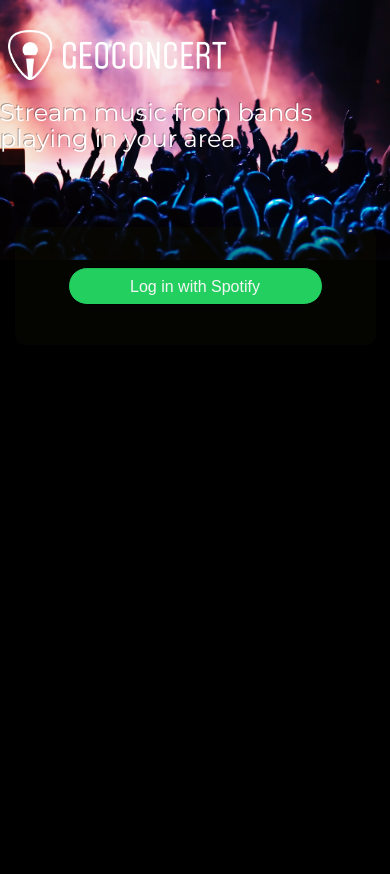
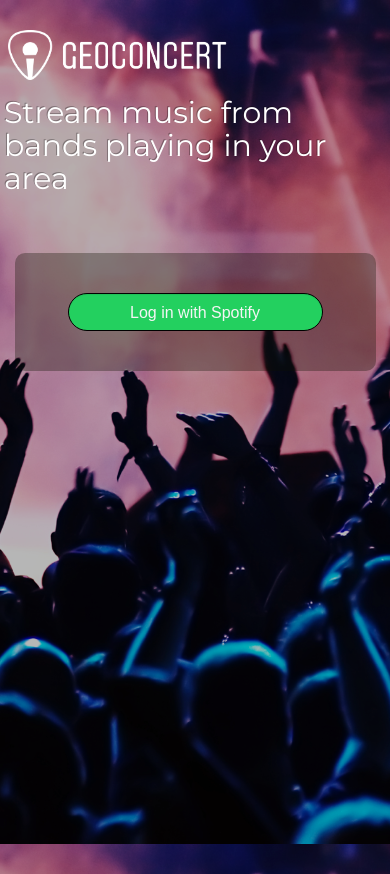
Before and after one commit to gkmarsella/Local-Concert-Radio, a Flask app: page / in a window 390 px wide. Run offline with Flask 2, Linux system fonts and the light colour scheme; some libraries are stand-ins or nearby versions; some web fonts are replaced.

Commit message:
changed background opacity and header size. Made background image responsive

```diff
--- a/app.py
+++ b/app.py
@@ -334,12 +334,12 @@ def db_to_favorites():
 @app.route('/search', methods=["GET"])
 def search():
     db_to_favorites()
-    return render_template("search.html", all_cities=cities.all_cities)
+    user_id = spotify.get("https://api.spotify.com/v1/me").data['id']
+    return render_template("search.html", all_cities=cities.all_cities, user_id=user_id)
 
 
 @app.route('/results', methods=["GET", "POST"])
 def results():
-
 
     db_to_favorites()
     # Getting user ID to create a playlist
@@ -414,7 +414,6 @@ def results():
 @app.route('/get_tracks', methods=["GET", "POST"])
 def get_tracks():
 
-
     user_id = session['user_name']
     playlist_id = user_playlists().data['items'][0]['id']
 
--- a/static/style.css
+++ b/static/style.css
@@ -1,16 +1,16 @@
-
 
 body {
-	background-color: black;
+	background-image: url(images/cbackground.png) ;
+	background-position: center center;
+	background-repeat:  no-repeat;
+	background-attachment: fixed;
+	background-size:  cover;
+	background-color: #999;
+	background-color: rgba(0, 0, 0, 0.26);
+	background-blend-mode: darken;
 	font-family: 'Montserrat', sans-serif;
 	color: white;
 }
-
-.table-condensed {
-	background-color: white;
-	color: black;
-}
-
 
 
 /*search form box*/
@@ -99,7 +99,6 @@ header {
 	font-size: 75px;
 	color: #2f4c76;
     font-family: 'Montserrat', sans-serif;
-	text-shadow: 4px -2px 3px rgba(0, 0, 0, 0.92);
 	font-weight: bold;
 }
 
@@ -268,15 +267,11 @@ hr {
 	padding-right: 1%;
  }
 
- html {
+ html, body {
  	height: 100%;
  }
 
  head {
- 	height: 100%;
- }
-
- body {
  	height: 100%;
  }
 
@@ -301,6 +296,12 @@ hr {
  	font-family: 'Montserrat', sans-serif;
  }
 
+ h2 {
+ 	font-family: 'Montserrat', sans-serif;
+ 	margin-top: 4%;
+    margin-left: 1%;
+ }
+
  .playlist-column {
  	height: 100%;
  }
--- a/templates/base.html
+++ b/templates/base.html
@@ -30,8 +30,8 @@
 
 </script>
 </head>
-<body background-color="black">
-<body>
+<body background-color="black"><body>
+
 <div id="top-divider"></div>
 	{% block content %}
 	{% endblock %}
--- a/templates/home.html
+++ b/templates/home.html
@@ -1,18 +1,22 @@
 {% extends 'base.html' %}
 {% block content %}
 <script>document.write('<style>.navbar { display: none; }</style>');</script>
-<body background="{{url_for('static', filename='images/cbackground.png')}}" style="background-repeat: no-repeat; background-size: 100%">
+
+
+
+
+
 
 <div class="logo-box">
 	<img class="logo" src="{{url_for('static', filename='images/geoconcert-whitelogo.png')}}" alt="">
 </div>
 
 
-	<h3 align="left">Stream music from bands playing in your area</h3>
+	<h2 align="left">Stream music from bands playing in your area</h2>
 
 
 	<div align="center">
-	    <div class="search-form" style="width: 361px; font-size: 18px; border-radius: 10px; font-family: sans-serif;">
+	    <div class="search-form" style="width: 361px; font-size: 18px; border-radius: 10px; font-family: sans-serif; margin-top: 15%;">
 
 	    	<form action="{{url_for('login')}}"><input style="width: 255px;" class="form-control" id="submitbutton" type="submit" value="Log in with Spotify"></form>
 	    </div>
--- a/templates/results.html
+++ b/templates/results.html
@@ -11,8 +11,6 @@
       $('#results-table').DataTable();
     });
 </script>
-
-<body background="{{url_for('static', filename='images/cbackground.png')}}" style="background-repeat: no-repeat; background-size: 100%">
 
 
 <div class="container-fluid" style="height: 100%;">
--- a/templates/search.html
+++ b/templates/search.html
@@ -1,6 +1,5 @@
 {% extends 'base.html' %}
 {% block content %}
-<body background="{{url_for('static', filename='images/cbackground.png')}}" style="background-repeat: no-repeat; background-size: 100%">
 
 <!-- Include Required Prerequisites -->
 <script type="text/javascript" src="//cdn.jsdelivr.net/jquery/1/jquery.min.js"></script>
@@ -87,6 +86,7 @@
 			</select>
 			</div>
 
+
 			<div class="form-group city-div">
 					<input name="search-city" id="city" class="awesomeplete searchbar form-control" list="mylist" type="text" placeholder="City" />
 
@@ -101,6 +101,7 @@
 		<div class="form-group">
 		<input id="radius" class="searchbar form-control" type="number" min="0" name="search-radius" placeholder="miles around city">
 		</div>
+
 
 
 		<div class="form-group">
@@ -131,5 +132,4 @@
 
 
 
-
 {% endblock %}
```
Also changed, not shown: static/zipcode.js (added, +68 -0 lines). Lines whose indentation alone changed are shown as unchanged.
